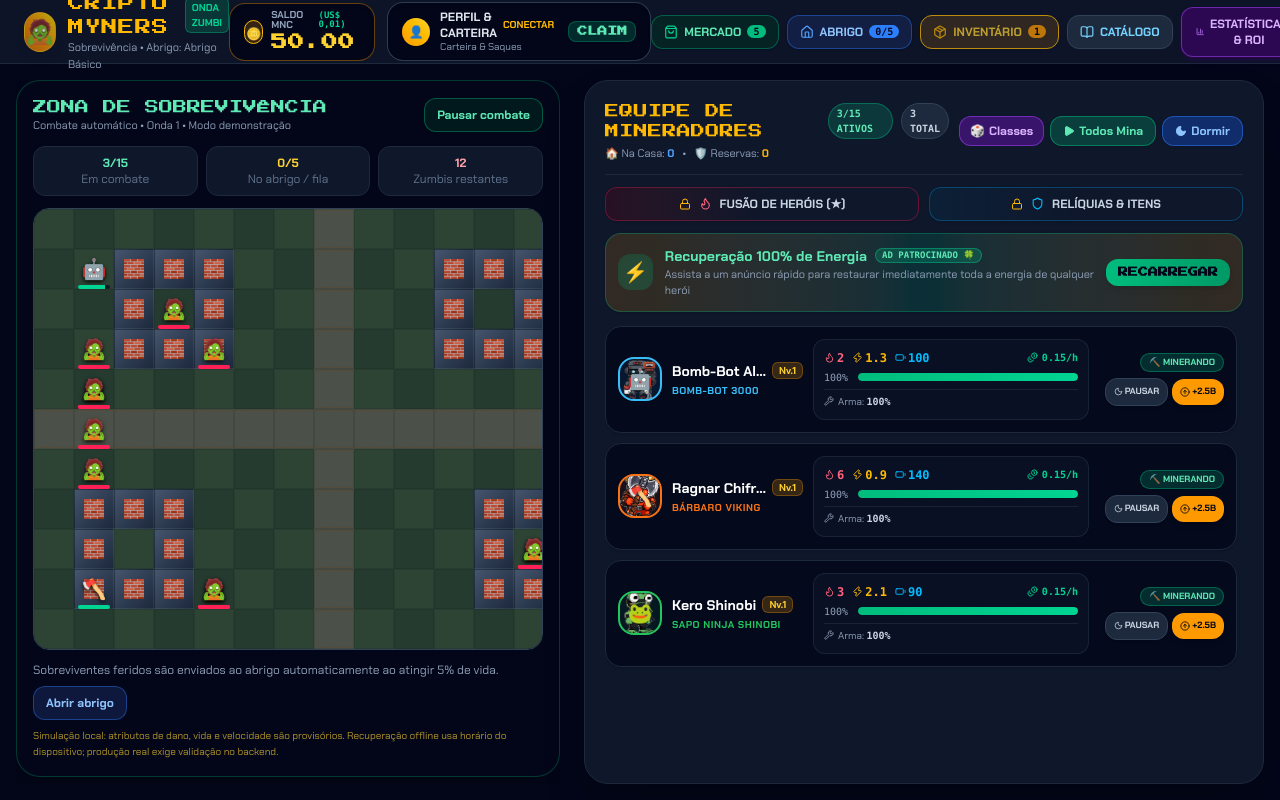
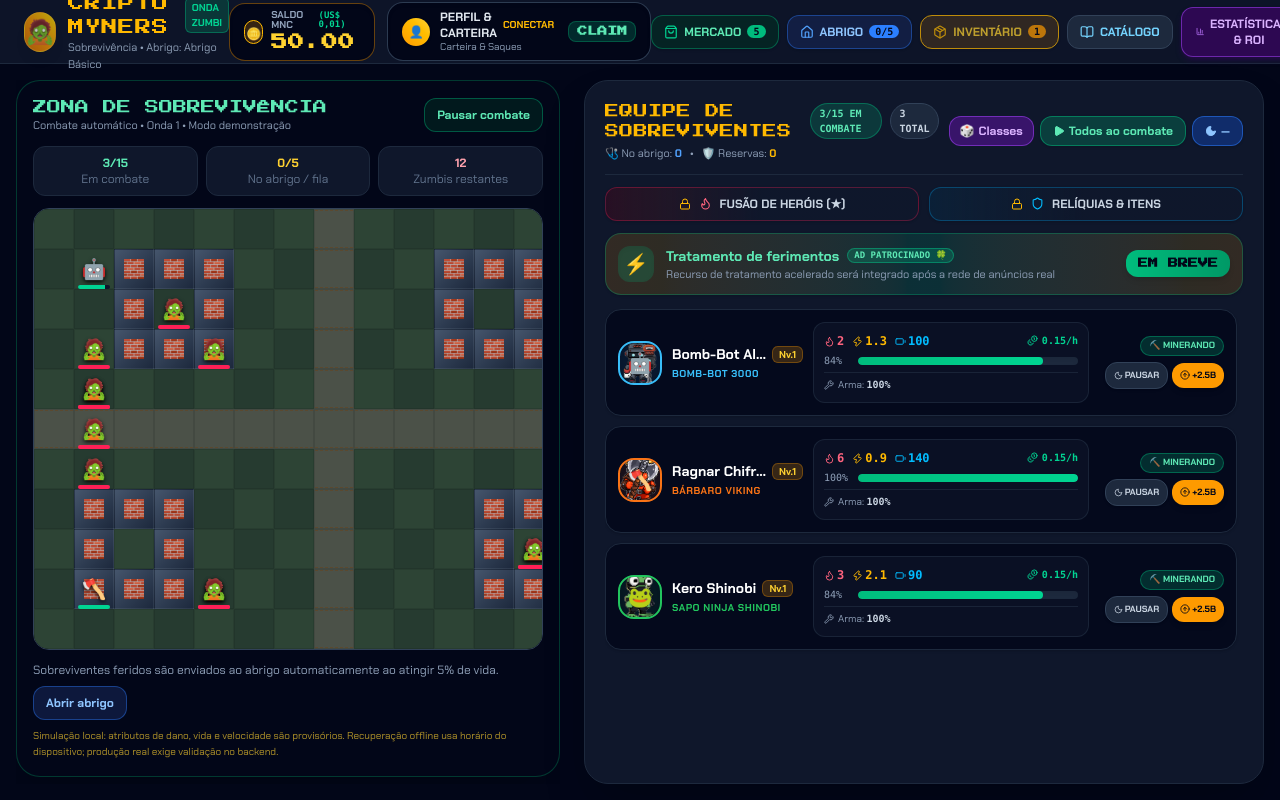
Before and after one commit to pagjusto/cryptominers, a React (Vite) app: page / in a window 1280 px wide. Built offline with nearby package versions, Linux system fonts and the light colour scheme.

Commit message:
feat: atualizar lista de personagens para sobreviventes e vida

```diff
--- a/src/components/HeroList.jsx
+++ b/src/components/HeroList.jsx
@@ -42,17 +42,17 @@ export default function HeroList({
           <div>
             <div className="flex items-center gap-2">
               <h3 className="font-arcade text-xs sm:text-sm text-amber-400 tracking-wide">
-                EQUIPE DE MINERADORES
+                EQUIPE DE SOBREVIVENTES
               </h3>
               <span className="px-2 py-0.5 rounded-full bg-emerald-500/20 text-emerald-300 font-bold border border-emerald-500/40 text-[10px] font-mono">
-                {workingCount}/15 ATIVOS
+                {workingCount}/15 EM COMBATE
               </span>
               <span className="px-2 py-0.5 rounded-full bg-slate-800 text-slate-300 font-bold border border-slate-700 text-[10px] font-mono">
                 {miners.length} TOTAL
               </span>
             </div>
             <div className="flex items-center gap-2 text-[11px] text-slate-400 mt-1">
-              <span>🏠 Na Casa: <b className="text-blue-400">{houseCount}</b></span>
+              <span>🩺 No abrigo: <b className="text-blue-400">{houseCount}</b></span>
               <span>•</span>
               <span>🛡️ Reservas: <b className="text-amber-400">{reserveCount}</b></span>
             </div>
@@ -75,14 +75,14 @@ export default function HeroList({
               className="px-3 py-1.5 rounded-xl bg-emerald-600/30 border border-emerald-500/50 hover:bg-emerald-600 hover:text-white text-emerald-300 font-tech text-xs font-bold flex items-center gap-1 transition cursor-pointer active:scale-95 shadow-sm"
             >
               <Play size={12} className="fill-emerald-300" />
-              <span>Todos Mina</span>
+              <span>Todos ao combate</span>
             </button>
             <button
               onClick={onAllRest}
               className="px-3 py-1.5 rounded-xl bg-blue-600/30 border border-blue-500/50 hover:bg-blue-600 hover:text-white text-blue-300 font-tech text-xs font-bold flex items-center gap-1 transition cursor-pointer active:scale-95 shadow-sm"
             >
               <Moon size={12} className="fill-blue-300" />
-              <span>Dormir</span>
+              <span>—</span>
             </button>
           </div>
         </div>
@@ -123,20 +123,20 @@ export default function HeroList({
           <div>
             <div className="flex items-center gap-2">
               <span className="font-tech font-bold text-xs sm:text-sm text-emerald-300">
-                Recuperação 100% de Energia
+                Tratamento de ferimentos
               </span>
               <span className="text-[9px] bg-emerald-400/20 text-emerald-300 px-1.5 py-0.2 rounded-full border border-emerald-400/40 font-bold font-mono">
                 AD PATROCINADO 🍀
               </span>
             </div>
             <span className="text-[11px] text-slate-400 font-tech block">
-              Assista a um anúncio rápido para restaurar imediatamente toda a energia de qualquer herói
+              Recurso de tratamento acelerado será integrado após a rede de anúncios real
             </span>
           </div>
         </div>
 
         <button className="px-3 py-1.5 rounded-xl bg-gradient-to-r from-emerald-500 to-emerald-600 hover:from-emerald-400 text-slate-950 font-arcade font-bold text-[10px] transition shrink-0 shadow-md cursor-pointer active:scale-95">
-          RECARREGAR
+          EM BREVE
         </button>
       </div>
 
@@ -147,7 +147,7 @@ export default function HeroList({
           const upgradeCost = parseFloat((2.5 * Math.pow(1.6, miner.level - 1)).toFixed(2));
           const canUpgrade = gold >= upgradeCost;
           const isWorking = miner.status === 'work';
-          const staminaPct = Math.round((miner.currentStamina / miner.maxStamina) * 100);
+          const staminaPct = Math.round(((miner.currentHealth ?? miner.maxHealth ?? 100) / (miner.maxHealth || 100)) * 100);
           const durability = miner.durability !== undefined ? Math.round(miner.durability) : 100;
           const isDull = durability <= 20;
 
@@ -234,23 +234,23 @@ export default function HeroList({
                 </div>
               </div>
 
-              {/* COLUNA 2: ATRIBUTOS, ESTAMINA & DURABILIDADE (ESPAÇOSO NO MEIO) */}
+              {/* COLUNA 2: ATRIBUTOS, VIDA & EQUIPAMENTOS (ESPAÇOSO NO MEIO) */}
               <div className="flex-1 flex flex-col justify-center gap-1 bg-slate-900/60 p-2 sm:p-2.5 rounded-xl border border-slate-800/80 min-w-0">
                 {/* Linha de Atributos */}
                 <div className="flex items-center justify-between text-xs font-mono">
                   <div className="flex items-center gap-2">
-                    <span className="flex items-center gap-0.5 text-rose-400 font-bold" title="Poder da Picareta">
+                    <span className="flex items-center gap-0.5 text-rose-400 font-bold" title="Poder de ataque">
                       <Flame size={11} /> {miner.power}
                     </span>
-                    <span className="flex items-center gap-0.5 text-amber-400 font-bold" title="Velocidade de Movimento">
+                    <span className="flex items-center gap-0.5 text-amber-400 font-bold" title="Velocidade de movimento">
                       <Zap size={11} /> {miner.speed.toFixed(1)}
                     </span>
-                    <span className="flex items-center gap-0.5 text-sky-400 font-bold" title="Estamina Máxima">
+                    <span className="flex items-center gap-0.5 text-sky-400 font-bold" title="Vida máxima">
                       <Battery size={11} /> {miner.maxStamina}
                     </span>
                   </div>
 
-                  <span className="text-[10px] text-emerald-400 font-bold flex items-center gap-1 font-mono shrink-0" title="Produção por hora estimada">
+                  <span className="text-[10px] text-emerald-400 font-bold flex items-center gap-1 font-mono shrink-0" title="Produção de MNC de referência">
                     <Coins size={11} />
                     <span>{(miner.coinsPerHour || 0.15).toFixed(2)}/h</span>
                   </span>
```
